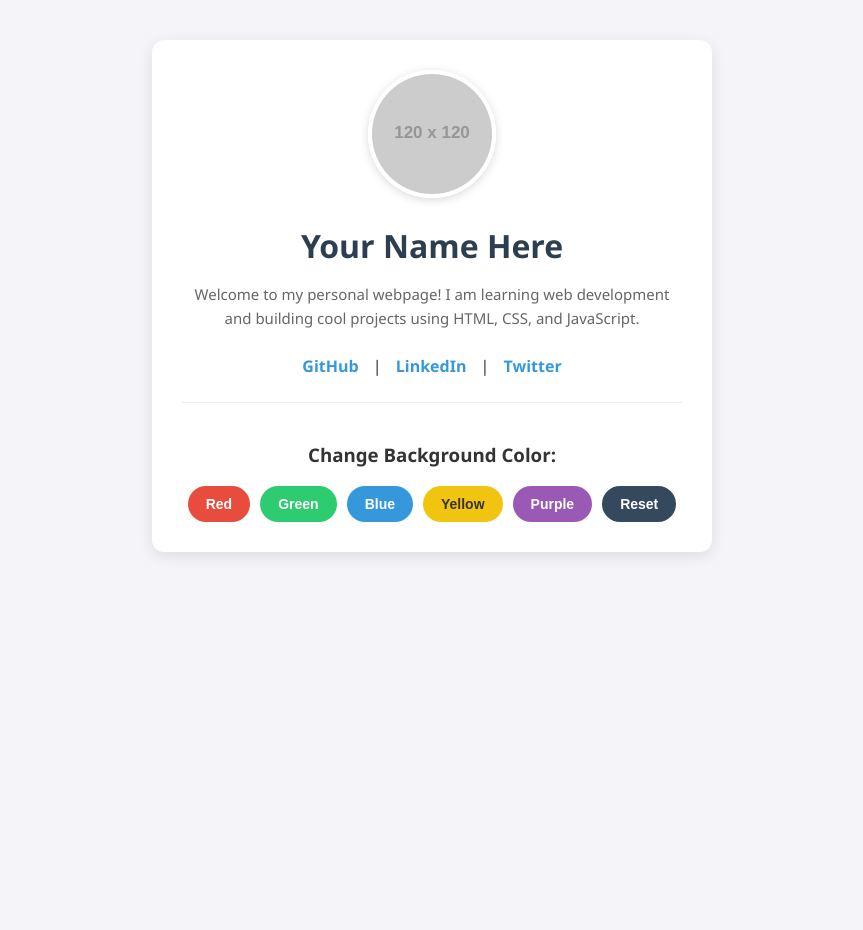
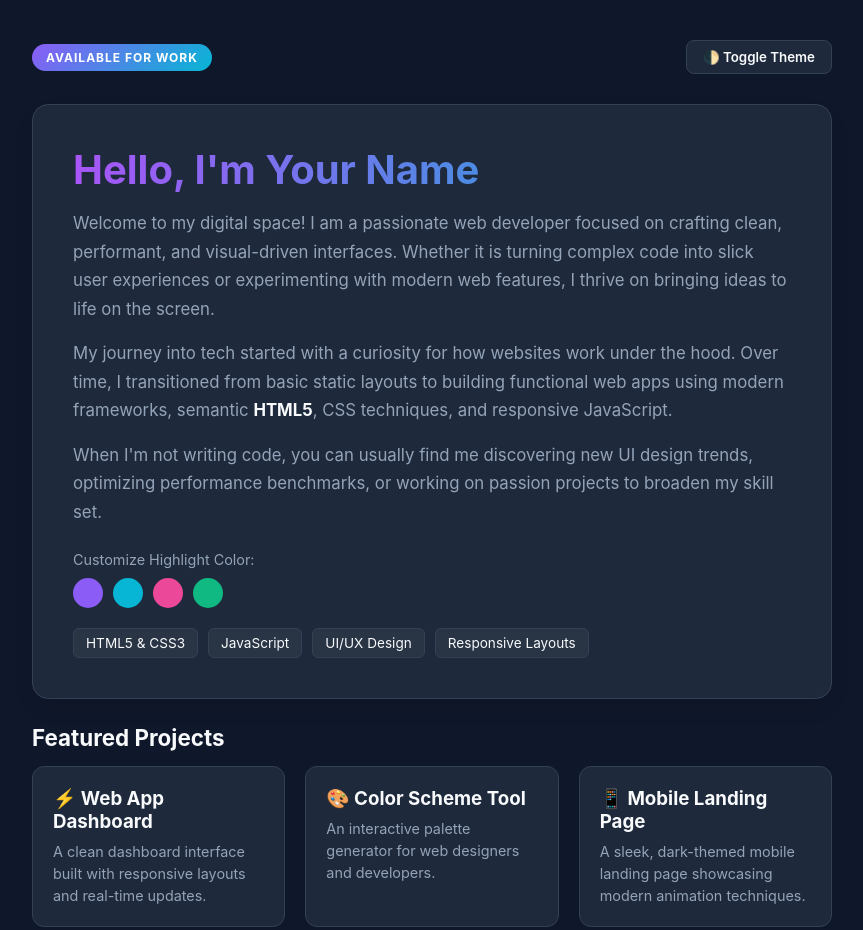
Before and after one commit to naveenaviato/sample-html, a plain HTML site: page index.html in a window 1280 px wide. Shown: the whole page, without its empty margins (208-1071 px from the left). Before the commit the page ends 800 px from the top, so only its background shows below. Drawn offline with Linux system fonts and the light colour scheme; placeholder pictures from the web are drawn by us.

Commit message:
feat : redesign

```diff
--- a/index.html
+++ b/index.html
@@ -3,145 +3,272 @@
 <head>
     <meta charset="UTF-8">
     <meta name="viewport" content="width=device-width, initial-scale=1.0">
-    <title>My Interactive Webpage</title>
+    <title>Personal Portfolio</title>
     <style>
-        /* Base styles */
-        body {
-            font-family: 'Segoe UI', Tahoma, Geneva, Verdana, sans-serif;
-            text-align: center;
-            margin: 0;
-            padding: 40px 20px;
-            background-color: #f4f4f9;
-            color: #333;
-            transition: background-color 0.4s ease; /* Smooth color transition */
+        /* CSS Variables for Dynamic Theme Switching */
+        :root {
+            --bg-color: #0f172a;
+            --card-bg: #1e293b;
+            --text-primary: #f8fafc;
+            --text-secondary: #94a3b8;
+            --accent-purple: #8b5cf6;
+            --accent-cyan: #06b6d4;
+            --accent-pink: #ec4899;
+            --border-color: #334155;
         }
 
-        /* Profile Card Container */
-        .card {
-            max-width: 500px;
-            margin: 0 auto;
-            background: white;
-            padding: 30px;
-            border-radius: 12px;
-            box-shadow: 0 4px 15px rgba(0,0,0,0.1);
+        /* Light Mode Theme Overrides */
+        .light-theme {
+            --bg-color: #f1f5f9;
+            --card-bg: #ffffff;
+            --text-primary: #0f172a;
+            --text-secondary: #64748b;
+            --border-color: #e2e8f0;
         }
 
-        /* Profile Image */
-        .profile-img {
-            width: 120px;
-            height: 120px;
-            border-radius: 50%;
-            object-fit: cover;
-            border: 4px solid #fff;
-            box-shadow: 0 2px 10px rgba(0,0,0,0.15);
+        * {
+            box-sizing: border-box;
+            margin: 0;
+            padding: 0;
+            font-family: 'Inter', system-ui, -apple-system, sans-serif;
+            transition: background-color 0.3s, color 0.3s;
         }
 
-        h1 {
-            margin-bottom: 5px;
-            color: #2c3e50;
+        body {
+            background-color: var(--bg-color);
+            color: var(--text-primary);
+            padding: 40px 20px;
+            min-height: 100vh;
+            display: flex;
+            justify-content: center;
+            align-items: center;
         }
 
-        p.bio {
-            color: #666;
-            font-size: 15px;
-            line-height: 1.6;
+        .container {
+            max-width: 800px;
+            width: 100%;
         }
 
-        /* Color Buttons Section */
-        .color-section {
-            margin-top: 25px;
-            border-top: 1px solid #eee;
-            padding-top: 20px;
+        /* Top Header & Theme Switcher */
+        header {
+            display: flex;
+            justify-content: space-between;
+            align-items: center;
+            margin-bottom: 30px;
         }
 
-        .btn-container {
+        .badge {
+            background: linear-gradient(135deg, var(--accent-purple), var(--accent-cyan));
+            color: white;
+            padding: 6px 14px;
+            font-size: 12px;
+            font-weight: bold;
+            border-radius: 20px;
+            text-transform: uppercase;
+            letter-spacing: 1px;
+        }
+
+        .theme-btn {
+            background: var(--card-bg);
+            color: var(--text-primary);
+            border: 1px solid var(--border-color);
+            padding: 8px 16px;
+            border-radius: 8px;
+            cursor: pointer;
+            font-weight: 600;
+        }
+
+        .theme-btn:hover {
+            opacity: 0.8;
+        }
+
+        /* Hero & Content Section */
+        .hero {
+            background: var(--card-bg);
+            border: 1px solid var(--border-color);
+            border-radius: 16px;
+            padding: 40px;
+            margin-bottom: 25px;
+            box-shadow: 0 10px 25px -5px rgba(0, 0, 0, 0.1);
+        }
+
+        .hero h1 {
+            font-size: 2.5rem;
+            margin-bottom: 15px;
+            background: linear-gradient(to right, #a855f7, #06b6d4);
+            -webkit-background-clip: text;
+            -webkit-text-fill-color: transparent;
+        }
+
+        /* Paragraph Styling */
+        .hero p {
+            color: var(--text-secondary);
+            font-size: 1.05rem;
+            line-height: 1.7;
+            margin-bottom: 16px;
+        }
+
+        .hero p strong {
+            color: var(--text-primary);
+        }
+
+        /* Accent Color Chooser Buttons */
+        .color-picker-title {
+            font-size: 0.9rem;
+            color: var(--text-secondary);
+            margin-top: 25px;
+            margin-bottom: 10px;
+        }
+
+        .color-buttons {
             display: flex;
-            justify-content: center;
+            gap: 10px;
+        }
+
+        .color-dot {
+            width: 30px;
+            height: 30px;
+            border-radius: 50%;
+            border: none;
+            cursor: pointer;
+            transition: transform 0.2s;
+        }
+
+        .color-dot:hover {
+            transform: scale(1.2);
+        }
+
+        .dot-purple { background-color: #8b5cf6; }
+        .dot-cyan { background-color: #06b6d4; }
+        .dot-pink { background-color: #ec4899; }
+        .dot-emerald { background-color: #10b981; }
+
+        /* Skills Tags */
+        .skills-grid {
+            display: flex;
             gap: 10px;
             flex-wrap: wrap;
-            margin-top: 15px;
+            margin-top: 20px;
         }
 
-        .btn {
-            border: none;
-            color: white;
-            padding: 10px 18px;
-            font-size: 14px;
-            font-weight: bold;
-            cursor: pointer;
-            border-radius: 20px;
-            transition: transform 0.2s, opacity 0.2s;
+        .skill-tag {
+            background: rgba(255, 255, 255, 0.05);
+            border: 1px solid var(--border-color);
+            color: var(--text-primary);
+            padding: 6px 12px;
+            border-radius: 6px;
+            font-size: 0.85rem;
         }
 
-        .btn:hover {
-            transform: scale(1.05);
-            opacity: 0.9;
+        /* Projects Section */
+        .section-title {
+            font-size: 1.4rem;
+            margin-bottom: 15px;
         }
 
-        /* Button Colors */
-        .btn-red { background-color: #e74c3c; }
-        .btn-green { background-color: #2ecc71; }
-        .btn-blue { background-color: #3498db; }
-        .btn-yellow { background-color: #f1c40f; color: #333; }
-        .btn-purple { background-color: #9b59b6; }
-        .btn-reset { background-color: #34495e; }
-
-        /* Social Links */
-        .social-links {
-            margin-top: 25px;
+        .projects-grid {
+            display: grid;
+            grid-template-columns: repeat(auto-fit, minmax(240px, 1fr));
+            gap: 20px;
         }
 
-        .social-links a {
-            color: #3498db;
-            text-decoration: none;
-            margin: 0 10px;
-            font-weight: bold;
+        .project-card {
+            background: var(--card-bg);
+            border: 1px solid var(--border-color);
+            padding: 20px;
+            border-radius: 12px;
+            transition: transform 0.2s;
         }
 
-        .social-links a:hover {
-            text-decoration: underline;
+        .project-card:hover {
+            transform: translateY(-4px);
+        }
+
+        .project-card h3 {
+            margin-bottom: 8px;
+        }
+
+        .project-card p {
+            color: var(--text-secondary);
+            font-size: 0.9rem;
+            line-height: 1.5;
         }
     </style>
 </head>
 <body>
 
-    <div class="card">
-        <!-- Profile Picture Placeholder -->
-        <img src="https://via.placeholder.com/120" alt="Profile Picture" class="profile-img">
+    <div class="container">
+        <!-- Top Navigation Bar -->
+        <header>
+            <span class="badge">Available for Work</span>
+            <button class="theme-btn" onclick="toggleTheme()">🌓 Toggle Theme</button>
+        </header>
 
-        <!-- Name & Bio -->
-        <h1>Your Name Here</h1>
-        <p class="bio">
-            Welcome to my personal webpage! I am learning web development and building cool projects using HTML, CSS, and JavaScript.
-        </p>
+        <!-- Main Content Card -->
+        <div class="hero">
+            <h1 id="user-name">Hello, I'm Your Name</h1>
 
-        <!-- Social Media Links -->
-        <div class="social-links">
-            <a href="https://github.com" target="_blank">GitHub</a> |
-            <a href="https://linkedin.com" target="_blank">LinkedIn</a> |
-            <a href="https://twitter.com" target="_blank">Twitter</a>
+            <!-- Added Paragraphs -->
+            <p>
+                Welcome to my digital space! I am a passionate web developer focused on crafting clean, performant, and visual-driven interfaces. Whether it is turning complex code into slick user experiences or experimenting with modern web features, I thrive on bringing ideas to life on the screen.
+            </p>
+
+            <p>
+                My journey into tech started with a curiosity for how websites work under the hood. Over time, I transitioned from basic static layouts to building functional web apps using modern frameworks, semantic <strong>HTML5</strong>, CSS techniques, and responsive JavaScript.
+            </p>
+
+            <p>
+                When I'm not writing code, you can usually find me discovering new UI design trends, optimizing performance benchmarks, or working on passion projects to broaden my skill set.
+            </p>
+
+            <!-- Interactive Accent Color Picker -->
+            <div class="color-picker-title">Customize Highlight Color:</div>
+            <div class="color-buttons">
+                <button class="color-dot dot-purple" onclick="setAccent('#8b5cf6')"></button>
+                <button class="color-dot dot-cyan" onclick="setAccent('#06b6d4')"></button>
+                <button class="color-dot dot-pink" onclick="setAccent('#ec4899')"></button>
+                <button class="color-dot dot-emerald" onclick="setAccent('#10b981')"></button>
+            </div>
+
+            <!-- Skill Tags -->
+            <div class="skills-grid">
+                <span class="skill-tag">HTML5 & CSS3</span>
+                <span class="skill-tag">JavaScript</span>
+                <span class="skill-tag">UI/UX Design</span>
+                <span class="skill-tag">Responsive Layouts</span>
+            </div>
         </div>
 
-        <!-- Color Picker Buttons -->
-        <div class="color-section">
-            <h3>Change Background Color:</h3>
-            <div class="btn-container">
-                <button class="btn btn-red" onclick="changeColor('#fcdada')">Red</button>
-                <button class="btn btn-green" onclick="changeColor('#d4efdf')">Green</button>
-                <button class="btn btn-blue" onclick="changeColor('#d6eaf8')">Blue</button>
-                <button class="btn btn-yellow" onclick="changeColor('#fcf3cf')">Yellow</button>
-                <button class="btn btn-purple" onclick="changeColor('#ebdef0')">Purple</button>
-                <button class="btn btn-reset" onclick="changeColor('#f4f4f9')">Reset</button>
+        <!-- Featured Projects Showcase -->
+        <h2 class="section-title">Featured Projects</h2>
+        <div class="projects-grid">
+            <div class="project-card">
+                <h3>⚡ Web App Dashboard</h3>
+                <p>A clean dashboard interface built with responsive layouts and real-time updates.</p>
+            </div>
+            <div class="project-card">
+                <h3>🎨 Color Scheme Tool</h3>
+                <p>An interactive palette generator for web designers and developers.</p>
+            </div>
+            <div class="project-card">
+                <h3>📱 Mobile Landing Page</h3>
+                <p>A sleek, dark-themed mobile landing page showcasing modern animation techniques.</p>
             </div>
         </div>
     </div>
 
-    <!-- JavaScript to make buttons interactive -->
     <script>
-        function changeColor(colorHex) {
-            document.body.style.backgroundColor = colorHex;
+        // Switch between Light and Dark mode
+        function toggleTheme() {
+            document.body.classList.toggle('light-theme');
+        }
+
+        // Dynamically change the name heading color accent
+        function setAccent(color) {
+            const nameElement = document.getElementById('user-name');
+            nameElement.style.background = `linear-gradient(to right, ${color}, #06b6d4)`;
+            nameElement.style.webkitBackgroundClip = 'text';
         }
     </script>
-
 </body>
 </html>
```
